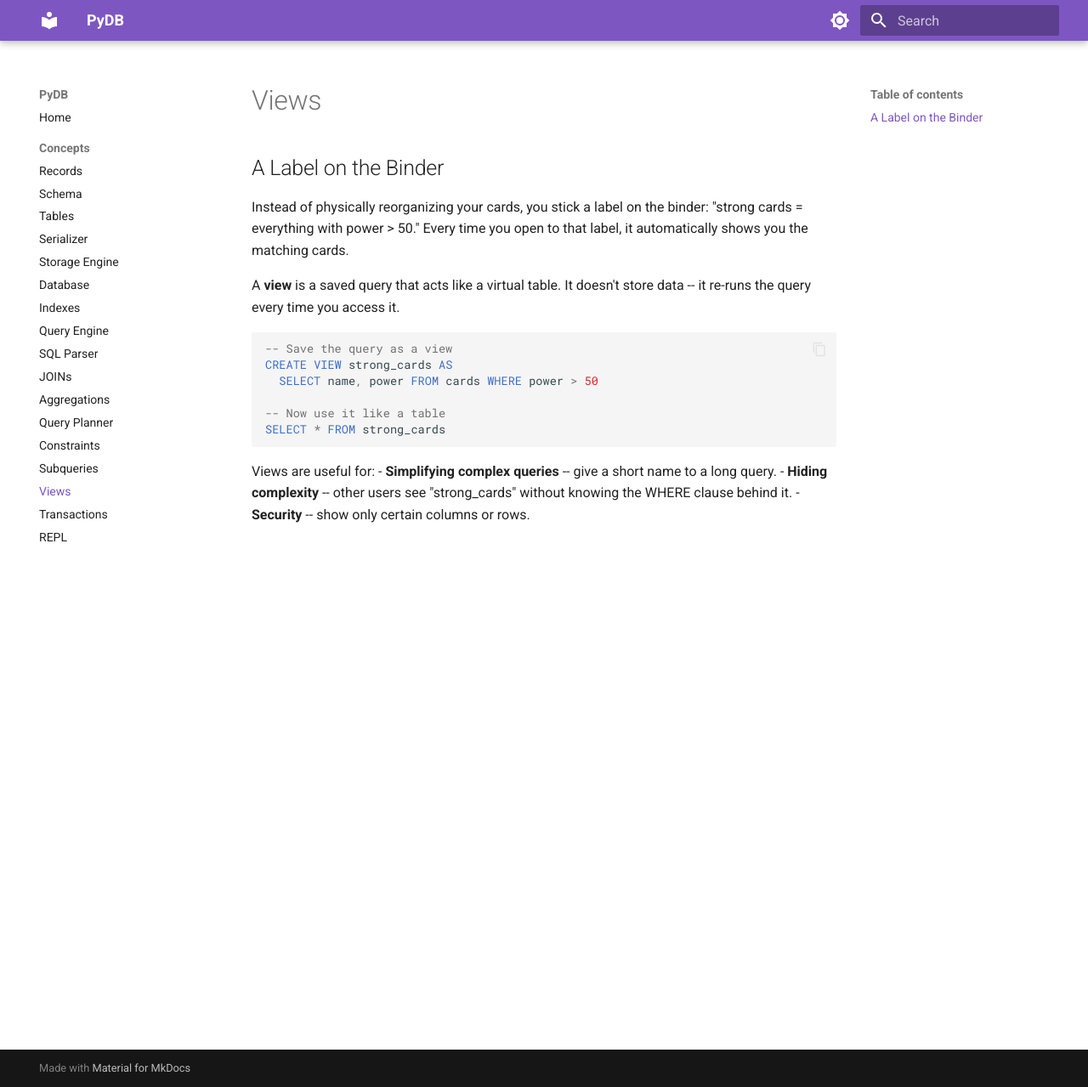
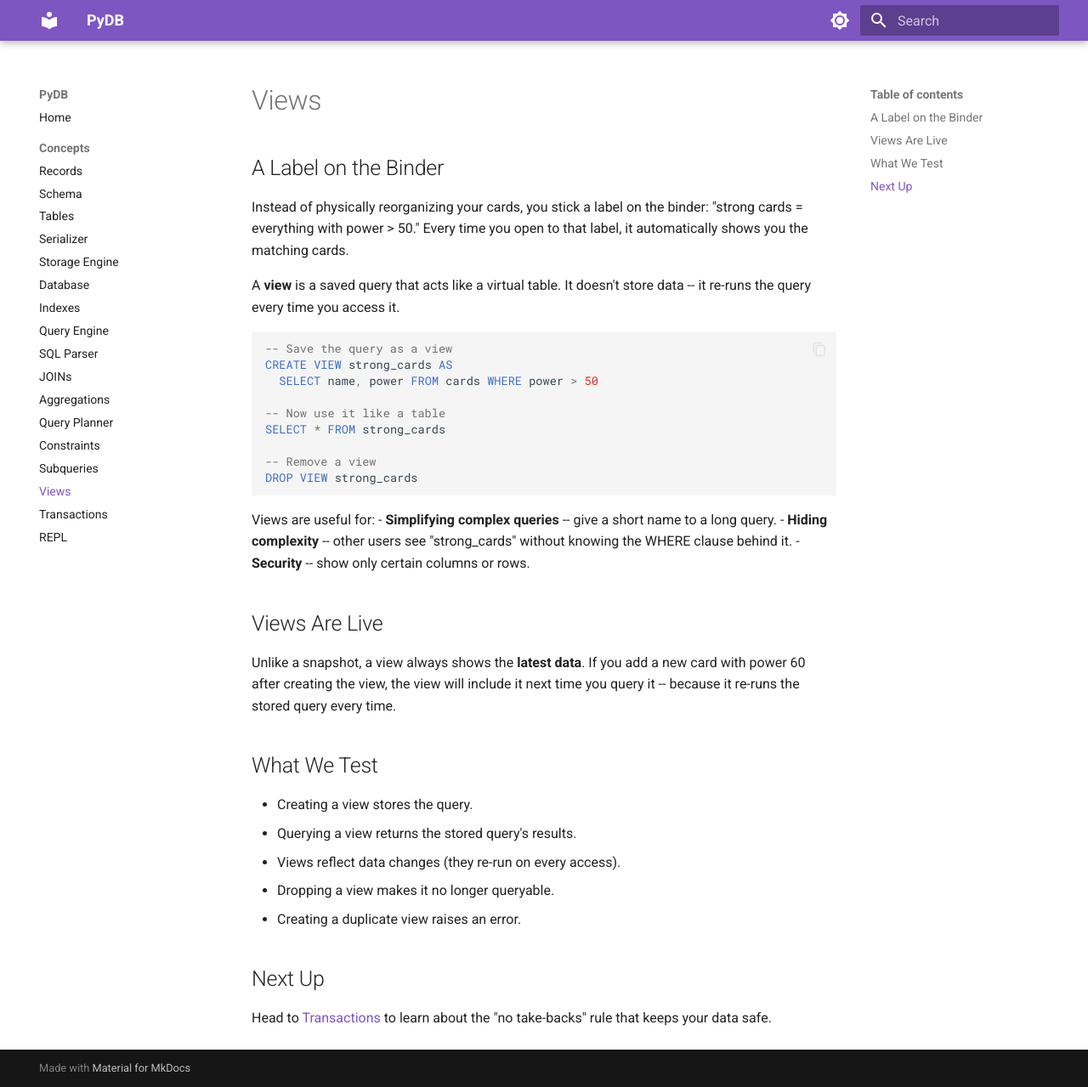
Before and after one commit to robcox2910/pydb, an MkDocs documentation site: the page built from docs/concepts/views.md, in a window 1280 px wide and 1279 px high. Shown: the whole window at 85% size. Built offline with MkDocs 1.6.1 and Material for MkDocs 9.7.7, drawn with Linux system fonts in a browser that asks for light colours.

Commit message:
fix: comprehensive review fixes -- 9 bugs, doc accuracy, navigation (#12)
Bugs fixed:
- SUM aggregate no longer truncates float values to int
- View SELECT now applies outer query's WHERE/ORDER BY/LIMIT/columns
- Group key uses tuple instead of |‐joined string (collision-safe)
- WAL recovery gracefully skips corrupted log entries
- Serializer preserves PRIMARY KEY, NOT NULL, UNIQUE on save/load
- Formatter no longer right-aligns boolean values as numbers
- CSV import wraps schema errors with row number context
- _compare has explicit default case for unknown operators
- View query applies outer clauses via _apply_outer_clauses

Documentation:
- README completely rewritten to reflect all features + SQL REPL example
- Fixed navigation chain: every doc page now has a "Next Up" link
- Expanded views.md from stub to full doc (What We Test, DROP VIEW)
- constraints.md links forward to subqueries instead of dead end
- sql-parser.md links to JOINs instead of orphaned REPL reference
- repl.md and transactions.md link forward correctly

Co-authored-by: Claude Opus 4.6 (1M context) <noreply@anthropic.com>

````diff
--- a/docs/concepts/views.md
+++ b/docs/concepts/views.md
@@ -16,6 +16,9 @@ CREATE VIEW strong_cards AS
 
 -- Now use it like a table
 SELECT * FROM strong_cards
+
+-- Remove a view
+DROP VIEW strong_cards
 ```
 
 Views are useful for:
@@ -23,3 +26,23 @@ Views are useful for:
 - **Hiding complexity** -- other users see "strong_cards" without
   knowing the WHERE clause behind it.
 - **Security** -- show only certain columns or rows.
+
+## Views Are Live
+
+Unlike a snapshot, a view always shows the **latest data**. If you
+add a new card with power 60 after creating the view, the view will
+include it next time you query it -- because it re-runs the stored
+query every time.
+
+## What We Test
+
+- Creating a view stores the query.
+- Querying a view returns the stored query's results.
+- Views reflect data changes (they re-run on every access).
+- Dropping a view makes it no longer queryable.
+- Creating a duplicate view raises an error.
+
+## Next Up
+
+Head to [Transactions](transactions.md) to learn about the "no
+take-backs" rule that keeps your data safe.
````
Also changed, not shown: README.md (+30 -18 lines), docs/concepts/constraints.md (+4 -5 lines), docs/concepts/repl.md (+6 -0 lines), docs/concepts/sql-parser.md (+2 -2 lines), docs/concepts/subqueries.md (+5 -0 lines), docs/concepts/transactions.md (+2 -2 lines), 5 other files.
